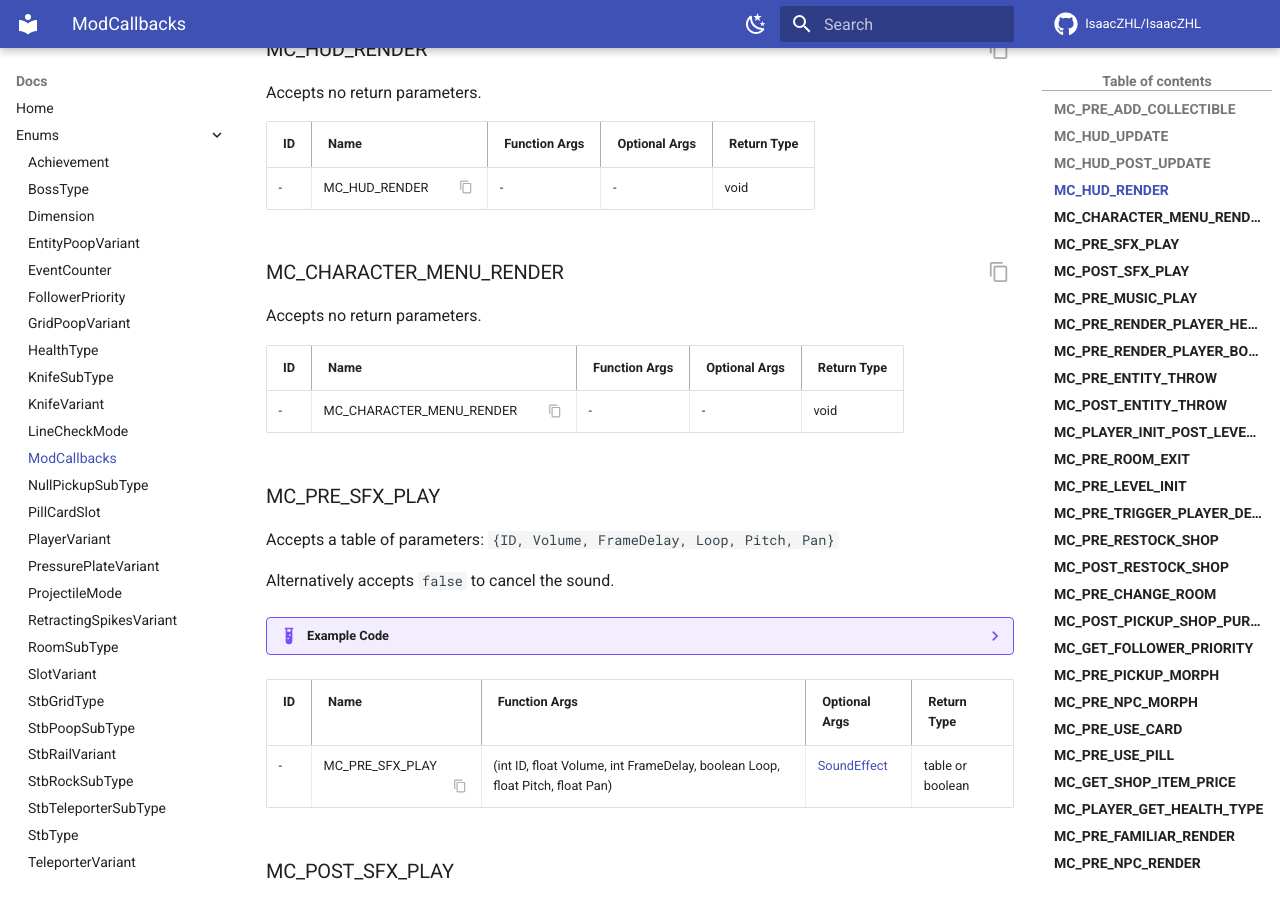
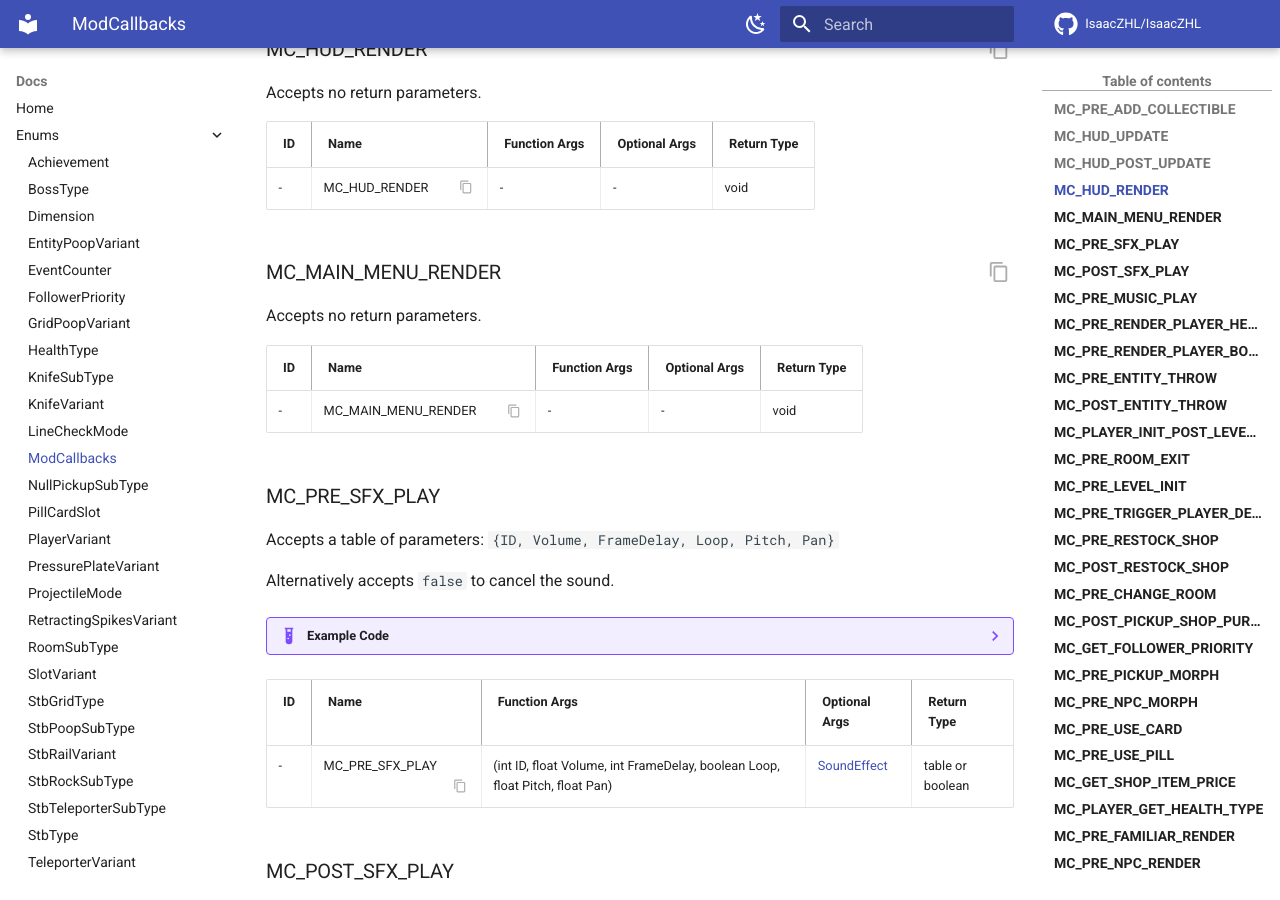
Before and after one commit to TeamREPENTOGON/REPENTOGON, an MkDocs documentation site: the page built from documentation/docs/enums/ModCallbacks.md, in a window 1280 px wide and 900 px high, scrolled down 4331 px. Built offline with MkDocs 1.6.1 and Material for MkDocs 9.7.7, drawn with Linux system fonts in a browser that asks for light colours; comment, search, counter and statistics services are not loaded; the version menu is left out; some of the changed text lies outside the part shown.

Commit message:
Menu Manager stuff + Menu Callback switch
Changed the Character Menu callback to just be Main menu call back, it's not hooked to MenuMan::Render and renders on top of every other menu. Did this since I figured that 1 callback for each menu would be a little cluttery.

```diff
--- a/documentation/docs/enums/ModCallbacks.md
+++ b/documentation/docs/enums/ModCallbacks.md
@@ -49,12 +49,12 @@ Accepts no return parameters.
 |:--|:--|:--|:--|:--|
 |- |MC_HUD_RENDER {: .copyable } | - | - | void |
 
-### MC_CHARACTER_MENU_RENDER {: .copyable }
+### MC_MAIN_MENU_RENDER {: .copyable }
 Accepts no return parameters.
 
 |ID|Name|Function Args|Optional Args|Return Type|
 |:--|:--|:--|:--|:--|
-|- |MC_CHARACTER_MENU_RENDER {: .copyable } | - | - | void |
+|- |MC_MAIN_MENU_RENDER {: .copyable } | - | - | void |
 
 ### MC_PRE_SFX_PLAY
 Accepts a table of parameters: `{ID, Volume, FrameDelay, Loop, Pitch, Pan}`
```
Also changed, not shown: 3 other files.
